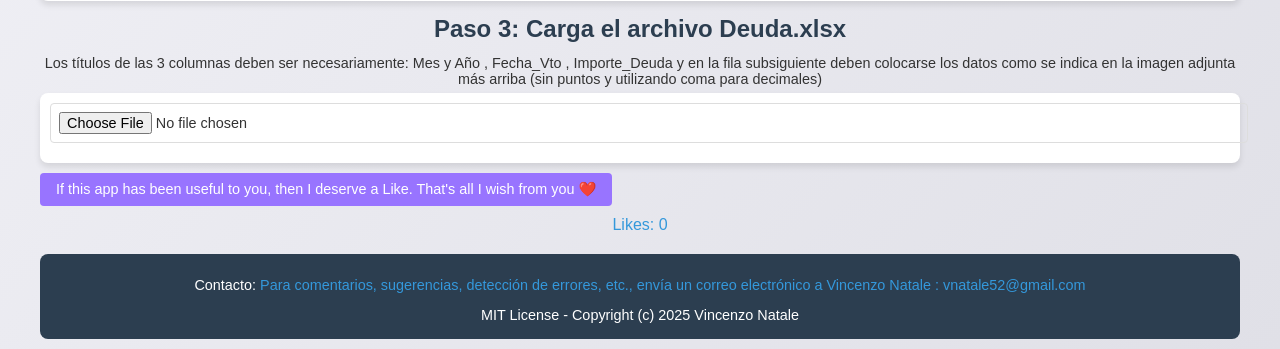
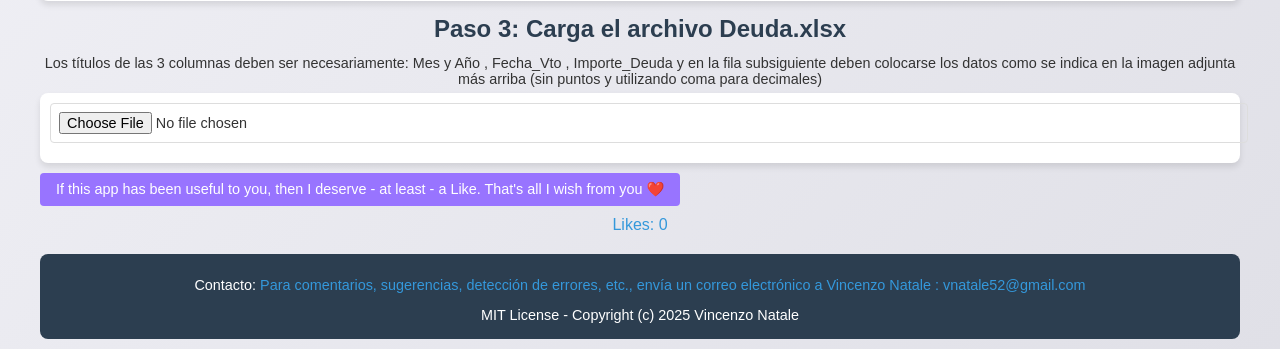
Before and after one commit to vnatale52/calculo_intereses, a Flask app: page / in a window 1280 px wide. Shown: the part 745-1094 px from the top of the page. Run offline with Flask 3, Linux system fonts and the light colour scheme; data that the repository does not hold is empty.

Commit message:
Update index.html

```diff
--- a/templates/index.html
+++ b/templates/index.html
@@ -125,7 +125,7 @@
 
             <!-- Export Button -->
             <div>
-                <button id="exportButton" onclick="exportToExcel()">Presiona este botón para exportar este cálculo a una hoja editable en LibreOffice Calc o MS-Excel. Podría aparecer un mensaje de error de apertura, debido a que esta aplicación se está corriendo en un server de desarollo -gratuito- que no es de producción. Vuelve a intentarlo más tarde</button>
+                <button id="exportButton" onclick="exportToExcel()">Presiona este botón para exportar este cálculo a una hoja editable en LibreOffice Calc o MS-Excel. Podría aparecer un mensaje de error de apertura, debido a que esta aplicación se está corriendo en un server de desarollo -gratuito- que no es de producción. Vuelve a intentarlo más tarde. </button>
             </div>
         {% endif %}
 
@@ -150,7 +150,7 @@
 
         <!-- Like Button -->
         <div>
-            <button id="likeButton" onclick="sendLike()">If this app has been useful to you, then I deserve a Like. That's all I wish from you ❤️</button>
+            <button id="likeButton" onclick="sendLike()">If this app has been useful to you, then I deserve - at least - a Like. That's all I wish from you ❤️</button>
             <p id="likes">Likes: {{ likes }}</p>
         </div>
 
```
